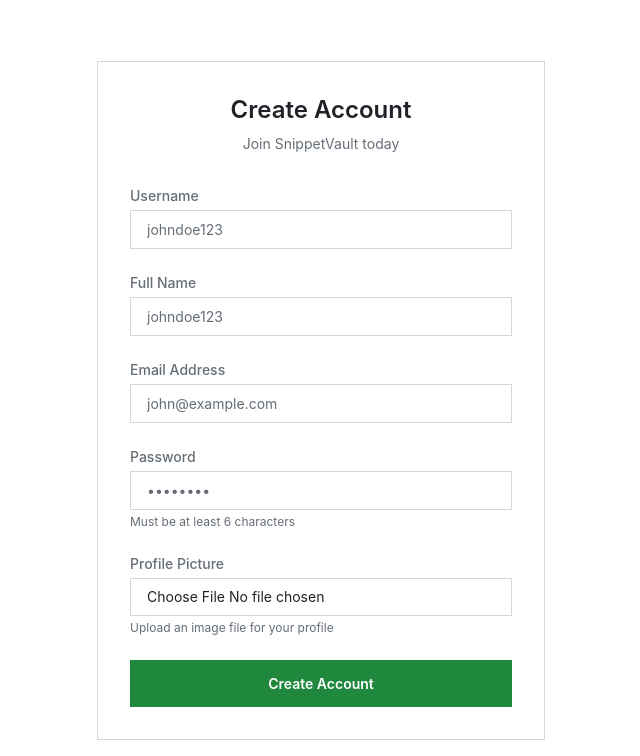
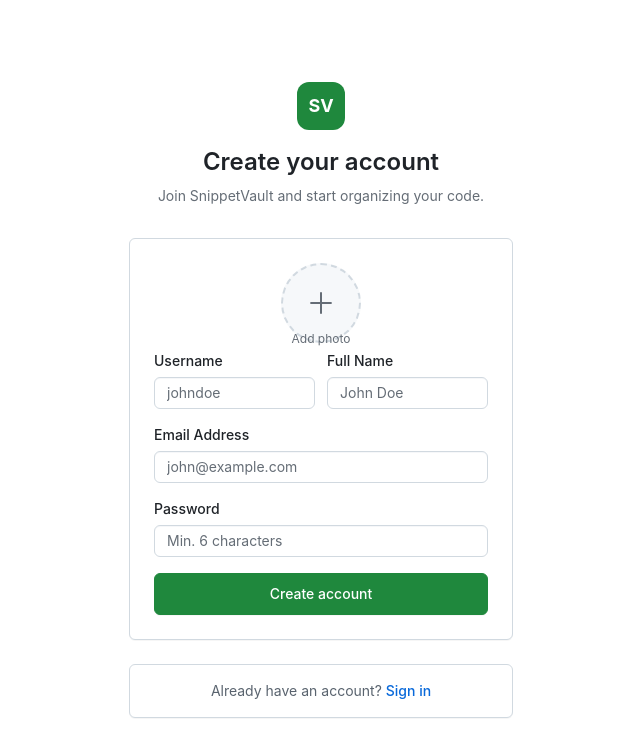
Before and after one commit to Ihsaan7/SnippetVault-Frontend, a React (Vite) app: page /register in a window 1280 px wide. Shown: the top 756 px of the page, without its empty margins (319-959 px from the left). Built offline with nearby package versions, Linux system fonts and the light colour scheme; no server answers.

Commit message:
style(auth): update forms with theme-aware styling

```diff
--- a/src/components/auth/LoginForm.jsx
+++ b/src/components/auth/LoginForm.jsx
@@ -28,16 +28,25 @@
 
   return (
     <div className="min-h-screen flex items-center justify-center bg-[var(--bg)] px-4">
-      <div className="max-w-md w-full bg-[var(--surface)] border border-[var(--border)] p-8">
-        {/* Header */}
-        <h1 className="text-2xl font-semibold text-center mb-6">Login</h1>
+      <div className="w-full max-w-sm fade-in">
+        <div className="text-center mb-8">
+          <div className="inline-flex w-12 h-12 rounded-xl bg-[var(--accent)] items-center justify-center mb-4">
+            <span className="text-lg font-bold text-white">SV</span>
+          </div>
+          <h1 className="text-2xl font-semibold text-[var(--text)]">
+            Sign in to SnippetVault
+          </h1>
+          <p className="mt-2 text-sm text-[var(--muted)]">
+            Welcome back! Enter your credentials.
+          </p>
+        </div>
 
-        <form onSubmit={handleSubmit} className="space-y-6">
-          {/* Identifier Input */}
+        <div className="card p-6">
+          <form onSubmit={handleSubmit} className="space-y-4">
             <div>
               <label
                 htmlFor="identifier"
-              className="block text-sm font-medium text-[var(--muted)] mb-1"
+                className="block text-sm font-medium text-[var(--text)] mb-1.5"
               >
                 Username or Email
               </label>
@@ -49,16 +58,15 @@
                 onChange={handleChange}
                 required
                 disabled={isLoading}
-              className="w-full px-4 py-2 border border-[var(--border)] bg-[var(--surface)] text-[var(--text)] placeholder:text-[var(--muted)] focus:outline-none focus:border-[var(--accent)] disabled:opacity-60"
+                className="input"
                 placeholder="Enter username or email"
               />
             </div>
 
-          {/* Password Input */}
             <div>
               <label
                 htmlFor="password"
-              className="block text-sm font-medium text-[var(--muted)] mb-1"
+                className="block text-sm font-medium text-[var(--text)] mb-1.5"
               >
                 Password
               </label>
@@ -70,41 +78,63 @@
                 onChange={handleChange}
                 required
                 disabled={isLoading}
-              className="w-full px-4 py-2 border border-[var(--border)] bg-[var(--surface)] text-[var(--text)] placeholder:text-[var(--muted)] focus:outline-none focus:border-[var(--accent)] disabled:opacity-60"
-              placeholder="••••••••"
+                className="input"
+                placeholder="Enter your password"
               />
             </div>
 
-          {/* Error Message */}
             {error && (
-            <div className="border border-red-500 bg-[var(--surface)] p-4">
-              <p className="text-sm text-red-600 font-medium">{error}</p>
+              <div className="p-3 rounded-md bg-[var(--danger-muted)] border border-[var(--danger)] text-sm text-[var(--danger)]">
+                {error}
               </div>
             )}
 
-          {/* Submit Button */}
             <button
               type="submit"
               disabled={isLoading}
-            className={`w-full py-3 px-4 border font-semibold ${
-              isLoading
-                ? "border-[var(--border)] bg-[var(--surface-2)] text-[var(--muted)] cursor-not-allowed"
-                : "border-[var(--accent)] bg-[var(--accent)] text-[var(--accent-contrast)] hover:brightness-95 active:translate-y-px"
-            }`}
+              className="btn btn-primary w-full py-2.5"
             >
-            {isLoading ? "Logging In..." : "Login"}
+              {isLoading ? (
+                <span className="flex items-center justify-center gap-2">
+                  <svg className="w-4 h-4 spin" viewBox="0 0 24 24" fill="none">
+                    <circle
+                      cx="12"
+                      cy="12"
+                      r="10"
+                      stroke="currentColor"
+                      strokeWidth="3"
+                      strokeLinecap="round"
+                      className="opacity-25"
+                    />
+                    <path
+                      d="M12 2a10 10 0 0 1 10 10"
+                      stroke="currentColor"
+                      strokeWidth="3"
+                      strokeLinecap="round"
+                      className="opacity-75"
+                    />
+                  </svg>
+                  Signing in...
+                </span>
+              ) : (
+                "Sign in"
+              )}
             </button>
-          <p className="text-sm text-[var(--muted)]">
-            New user? Create an account.
-          </p>
+          </form>
+        </div>
+
+        <div className="mt-6 card p-4 text-center">
+          <p className="text-sm text-[var(--text-secondary)]">
+            New to SnippetVault?{" "}
             <button
               type="button"
               onClick={() => navigate("/register")}
-            className="w-full py-3 px-4 border border-[var(--border)] bg-[var(--surface)] text-[var(--text)] font-semibold hover:border-[var(--accent)] hover:text-[var(--accent)]"
+              className="text-[var(--link)] hover:text-[var(--link-hover)] font-medium hover:underline"
             >
-            Register
+              Create an account
             </button>
-        </form>
+          </p>
+        </div>
       </div>
     </div>
   );
--- a/src/components/auth/RegisterationForm.jsx
+++ b/src/components/auth/RegisterationForm.jsx
@@ -10,6 +10,7 @@
     fullName: "",
   });
   const [avatarFile, setAvatarFile] = useState(null);
+  const [avatarPreview, setAvatarPreview] = useState(null);
   const { isLoading, register, error } = useAuth();
   const navigate = useNavigate();
 
@@ -20,10 +21,19 @@
     });
   };
 
+  const handleAvatarChange = (e) => {
+    const file = e.target.files?.[0];
+    if (file) {
+      setAvatarFile(file);
+      const reader = new FileReader();
+      reader.onloadend = () => setAvatarPreview(reader.result);
+      reader.readAsDataURL(file);
+    }
+  };
+
   const handleSubmit = async (e) => {
     e.preventDefault();
 
-    // Create FormData to include avatar file
     const submitData = new FormData();
     submitData.append("username", formData.username);
     submitData.append("email", formData.email);
@@ -41,20 +51,62 @@
   };
 
   return (
-    <div className="min-h-screen flex items-center justify-center bg-[var(--bg)] px-4">
-      <div className="max-w-md w-full bg-[var(--surface)] border border-[var(--border)] p-8">
-        {/* Header */}
+    <div className="min-h-screen flex items-center justify-center bg-[var(--bg)] px-4 py-8">
+      <div className="w-full max-w-sm fade-in">
         <div className="text-center mb-8">
-          <h2 className="text-2xl font-semibold">Create Account</h2>
-          <p className="text-[var(--muted)] mt-2 text-sm">Join SnippetVault today</p>
+          <div className="inline-flex w-12 h-12 rounded-xl bg-[var(--accent)] items-center justify-center mb-4">
+            <span className="text-lg font-bold text-white">SV</span>
+          </div>
+          <h1 className="text-2xl font-semibold text-[var(--text)]">
+            Create your account
+          </h1>
+          <p className="mt-2 text-sm text-[var(--muted)]">
+            Join SnippetVault and start organizing your code.
+          </p>
         </div>
 
-        <form onSubmit={handleSubmit} className="space-y-6">
-          {/* Username Input */}
+        <div className="card p-6">
+          <form onSubmit={handleSubmit} className="space-y-4">
+            <div className="flex justify-center mb-2">
+              <label className="relative cursor-pointer group">
+                <div className="w-20 h-20 rounded-full border-2 border-dashed border-[var(--border)] bg-[var(--surface-2)] flex items-center justify-center overflow-hidden transition-all duration-200 group-hover:border-[var(--accent)] group-hover:bg-[var(--accent-subtle)]">
+                  {avatarPreview ? (
+                    <img
+                      src={avatarPreview}
+                      alt="Avatar preview"
+                      className="w-full h-full object-cover"
+                    />
+                  ) : (
+                    <svg
+                      className="w-8 h-8 text-[var(--muted)] group-hover:text-[var(--accent)] transition-colors"
+                      fill="none"
+                      viewBox="0 0 24 24"
+                      stroke="currentColor"
+                      strokeWidth="1.5"
+                    >
+                      <path d="M12 4v16m-8-8h16" />
+                    </svg>
+                  )}
+                </div>
+                <input
+                  type="file"
+                  accept="image/*"
+                  onChange={handleAvatarChange}
+                  className="hidden"
+                  required
+                  disabled={isLoading}
+                />
+                <span className="absolute -bottom-1 left-1/2 -translate-x-1/2 text-xs text-[var(--muted)] whitespace-nowrap">
+                  Add photo
+                </span>
+              </label>
+            </div>
+
+            <div className="grid grid-cols-2 gap-3">
               <div>
                 <label
                   htmlFor="username"
-              className="block text-sm font-medium text-[var(--muted)] mb-1"
+                  className="block text-sm font-medium text-[var(--text)] mb-1.5"
                 >
                   Username
                 </label>
@@ -65,17 +117,16 @@
                   value={formData.username}
                   onChange={handleChange}
                   required
-              disabled={isLoading} // Use local state here
-              className="w-full px-4 py-2 border border-[var(--border)] bg-[var(--surface)] text-[var(--text)] placeholder:text-[var(--muted)] focus:outline-none focus:border-[var(--accent)] disabled:opacity-60"
-              placeholder="johndoe123"
+                  disabled={isLoading}
+                  className="input"
+                  placeholder="johndoe"
                 />
               </div>
 
-          {/* FullName Input */}
               <div>
                 <label
                   htmlFor="fullName"
-              className="block text-sm font-medium text-[var(--muted)] mb-1"
+                  className="block text-sm font-medium text-[var(--text)] mb-1.5"
                 >
                   Full Name
                 </label>
@@ -86,17 +137,17 @@
                   value={formData.fullName}
                   onChange={handleChange}
                   required
-              disabled={isLoading} // Use local state here
-              className="w-full px-4 py-2 border border-[var(--border)] bg-[var(--surface)] text-[var(--text)] placeholder:text-[var(--muted)] focus:outline-none focus:border-[var(--accent)] disabled:opacity-60"
-              placeholder="johndoe123"
+                  disabled={isLoading}
+                  className="input"
+                  placeholder="John Doe"
                 />
               </div>
+            </div>
 
-          {/* Email Input */}
             <div>
               <label
                 htmlFor="email"
-              className="block text-sm font-medium text-[var(--muted)] mb-1"
+                className="block text-sm font-medium text-[var(--text)] mb-1.5"
               >
                 Email Address
               </label>
@@ -108,16 +159,15 @@
                 onChange={handleChange}
                 required
                 disabled={isLoading}
-              className="w-full px-4 py-2 border border-[var(--border)] bg-[var(--surface)] text-[var(--text)] placeholder:text-[var(--muted)] focus:outline-none focus:border-[var(--accent)] disabled:opacity-60"
+                className="input"
                 placeholder="john@example.com"
               />
             </div>
 
-          {/* Password Input */}
             <div>
               <label
                 htmlFor="password"
-              className="block text-sm font-medium text-[var(--muted)] mb-1"
+                className="block text-sm font-medium text-[var(--text)] mb-1.5"
               >
                 Password
               </label>
@@ -130,83 +180,64 @@
                 required
                 minLength={6}
                 disabled={isLoading}
-              className="w-full px-4 py-2 border border-[var(--border)] bg-[var(--surface)] text-[var(--text)] placeholder:text-[var(--muted)] focus:outline-none focus:border-[var(--accent)] disabled:opacity-60"
-              placeholder="••••••••"
+                className="input"
+                placeholder="Min. 6 characters"
               />
-            <p className="text-xs text-[var(--muted)] mt-1">
-              Must be at least 6 characters
-            </p>
             </div>
 
-          {/* Avatar Input */}
-          <div>
-            <label
-              htmlFor="avatar"
-              className="block text-sm font-medium text-[var(--muted)] mb-1"
-            >
-              Profile Picture
-            </label>
-            <input
-              type="file"
-              id="avatar"
-              accept="image/*"
-              onChange={(e) => setAvatarFile(e.target.files?.[0] || null)}
-              required
-              disabled={isLoading}
-              className="w-full px-4 py-2 border border-[var(--border)] bg-[var(--surface)] text-[var(--text)] focus:outline-none focus:border-[var(--accent)] disabled:opacity-60 text-sm"
-            />
-            <p className="text-xs text-[var(--muted)] mt-1">
-              Upload an image file for your profile
-            </p>
-          </div>
-
-          {/* Error Message */}
             {error && (
-            <div className="border border-red-500 bg-[var(--surface)] p-4">
-              <p className="text-sm text-red-600 font-medium">{error}</p>
+              <div className="p-3 rounded-md bg-[var(--danger-muted)] border border-[var(--danger)] text-sm text-[var(--danger)]">
+                {error}
               </div>
             )}
 
-          {/* Submit Button */}
             <button
               type="submit"
               disabled={isLoading}
-            className={`w-full py-3 px-4 border font-semibold ${
-              isLoading
-                ? "border-[var(--border)] bg-[var(--surface-2)] text-[var(--muted)] cursor-not-allowed"
-                : "border-[var(--accent)] bg-[var(--accent)] text-[var(--accent-contrast)] hover:brightness-95 active:translate-y-px"
-            }`}
+              className="btn btn-primary w-full py-2.5"
             >
               {isLoading ? (
                 <span className="flex items-center justify-center gap-2">
-                <svg
-                  className="animate-spin h-5 w-5 text-white"
-                  xmlns="http://www.w3.org/2000/svg"
-                  fill="none"
-                  viewBox="0 0 24 24"
-                >
+                  <svg className="w-4 h-4 spin" viewBox="0 0 24 24" fill="none">
                     <circle
-                    className="opacity-25"
                       cx="12"
                       cy="12"
                       r="10"
                       stroke="currentColor"
-                    strokeWidth="4"
-                  ></circle>
+                      strokeWidth="3"
+                      strokeLinecap="round"
+                      className="opacity-25"
+                    />
                     <path
+                      d="M12 2a10 10 0 0 1 10 10"
+                      stroke="currentColor"
+                      strokeWidth="3"
+                      strokeLinecap="round"
                       className="opacity-75"
-                    fill="currentColor"
-                    d="M4 12a8 8 0 018-8V0C5.373 0 0 5.373 0 12h4zm2 5.291A7.962 7.962 0 014 12H0c0 3.042 1.135 5.824 3 7.938l3-2.647z"
-                  ></path>
+                    />
                   </svg>
-                Registering...
+                  Creating account...
                 </span>
               ) : (
-              "Create Account"
+                "Create account"
               )}
             </button>
           </form>
         </div>
+
+        <div className="mt-6 card p-4 text-center">
+          <p className="text-sm text-[var(--text-secondary)]">
+            Already have an account?{" "}
+            <button
+              type="button"
+              onClick={() => navigate("/login")}
+              className="text-[var(--link)] hover:text-[var(--link-hover)] font-medium hover:underline"
+            >
+              Sign in
+            </button>
+          </p>
+        </div>
+      </div>
     </div>
   );
 }
```
Lines whose indentation alone changed are shown as unchanged.
